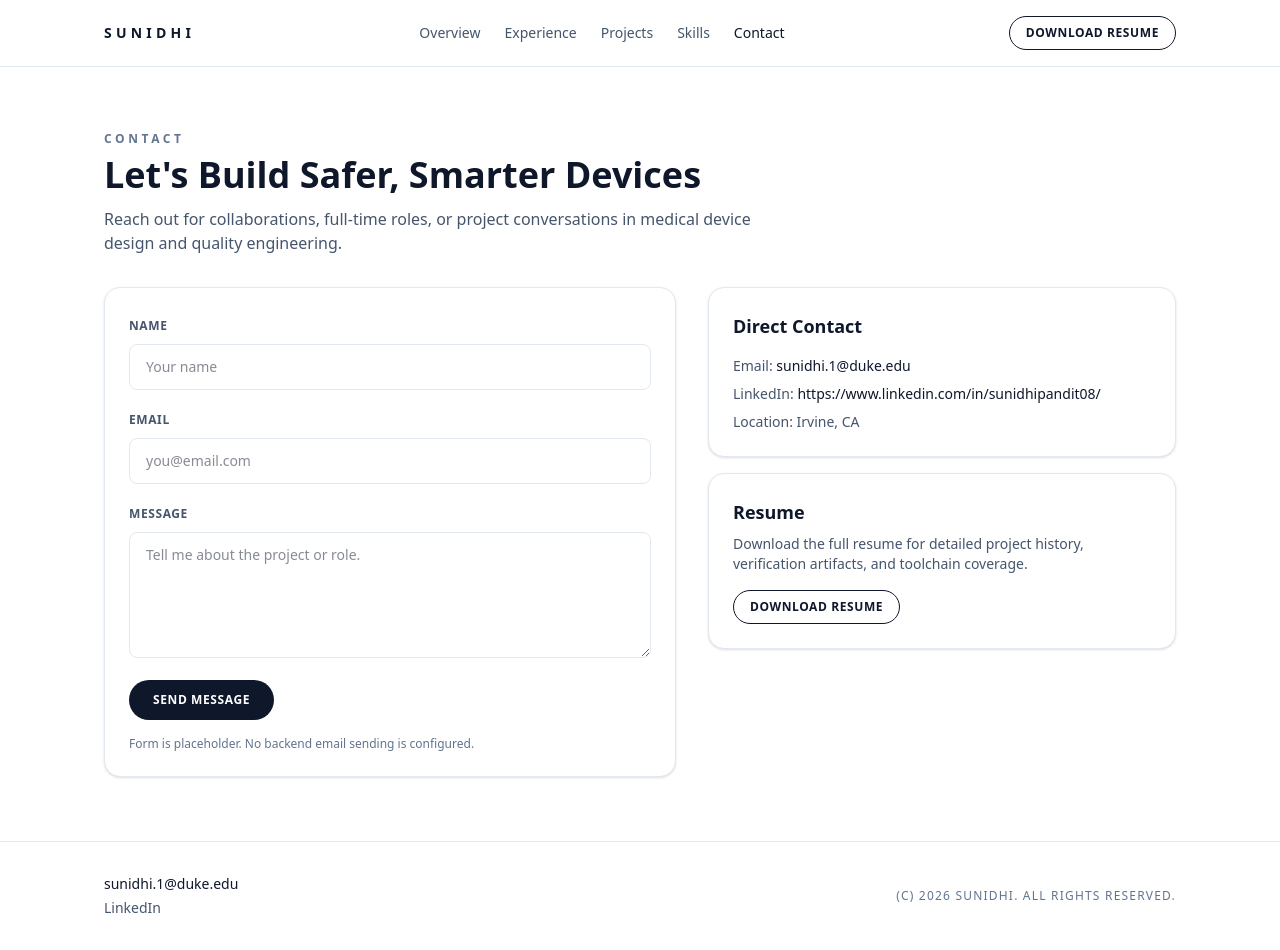
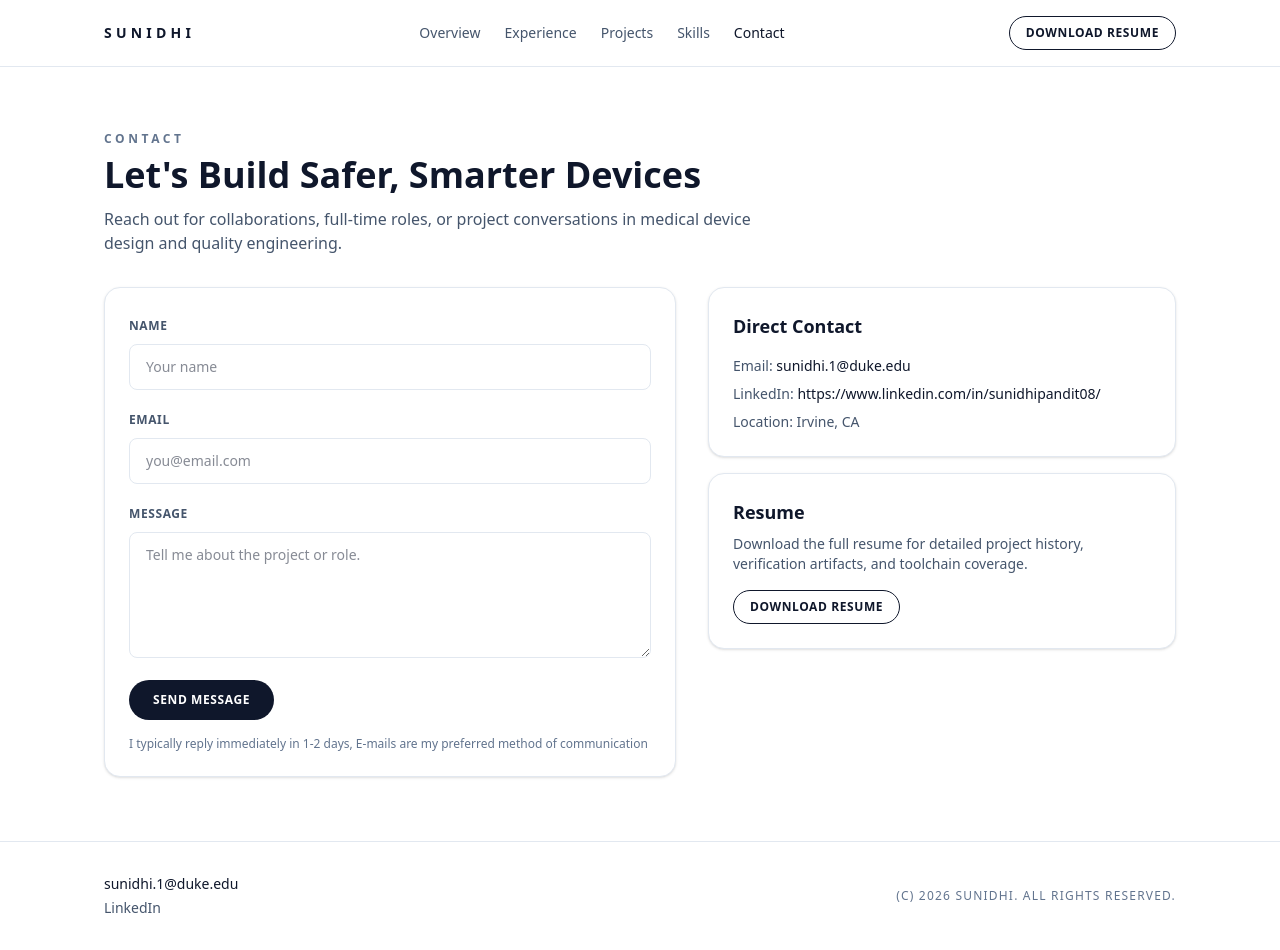
Before and after one commit to 78himanshu/sunidhi-bme-portfolio, a Next.js app: page /contact in a window 1280 px wide. Built offline with nearby package versions, Linux system fonts and the light colour scheme.

Commit message:
changed communication msg

```diff
--- a/src/app/contact/page.tsx
+++ b/src/app/contact/page.tsx
@@ -54,7 +54,7 @@ export default function ContactPage() {
             >
               Send Message
             </button>
-            <p className="text-xs text-slate-500">Form is placeholder. No backend email sending is configured.</p>
+            <p className="text-xs text-slate-500">I typically reply immediately in 1-2 days, E-mails are my preferred method of communication</p>
           </Card>
           <div className="space-y-4">
             <Card className="p-6" hover={false}>
```
